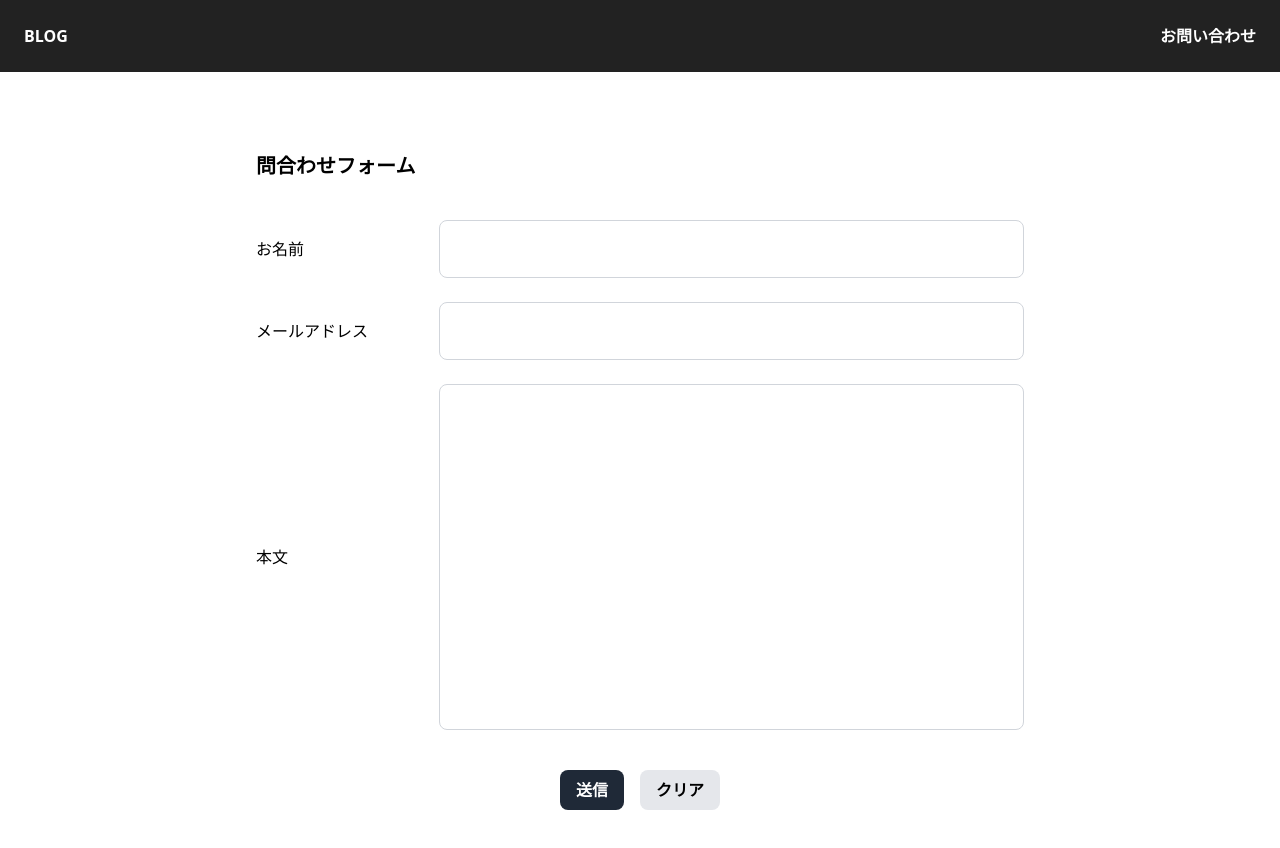
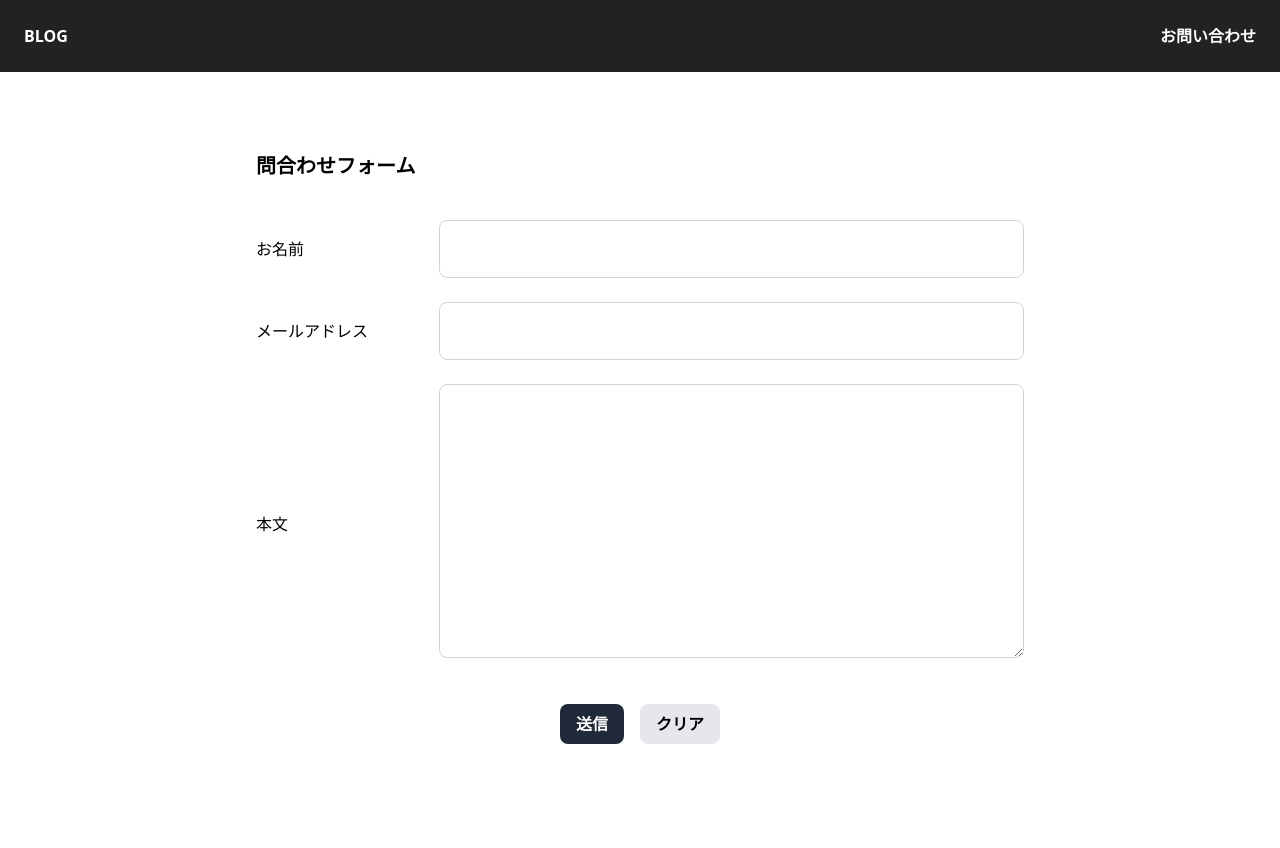
Before and after one commit to maetaku24/assignment-app, a React (Create React App) app: page /contact in a window 1280 px wide. Shown: the top 848 px of the page. After the commit the page ends 824 px from the top, so only its background shows below. Built offline with nearby package versions, Linux system fonts and the light colour scheme.

Commit message:
🩹 input → textareaへ変更

```diff
--- a/src/components/Contact/index.jsx
+++ b/src/components/Contact/index.jsx
@@ -84,11 +84,12 @@ export const Contact = () => {
             本文
           </label>
           <div className="w-full">
-            <input
+            <textarea
               id="message"
               name="message"
               type="text"
-              className="w-full border border-gray-300 rounded-lg p-40"
+              rows="8"
+              className="w-full border border-gray-300 rounded-lg p-10"
               {...register("message", {
                 required: "本文は必須です。",
                 maxLength: {
```
